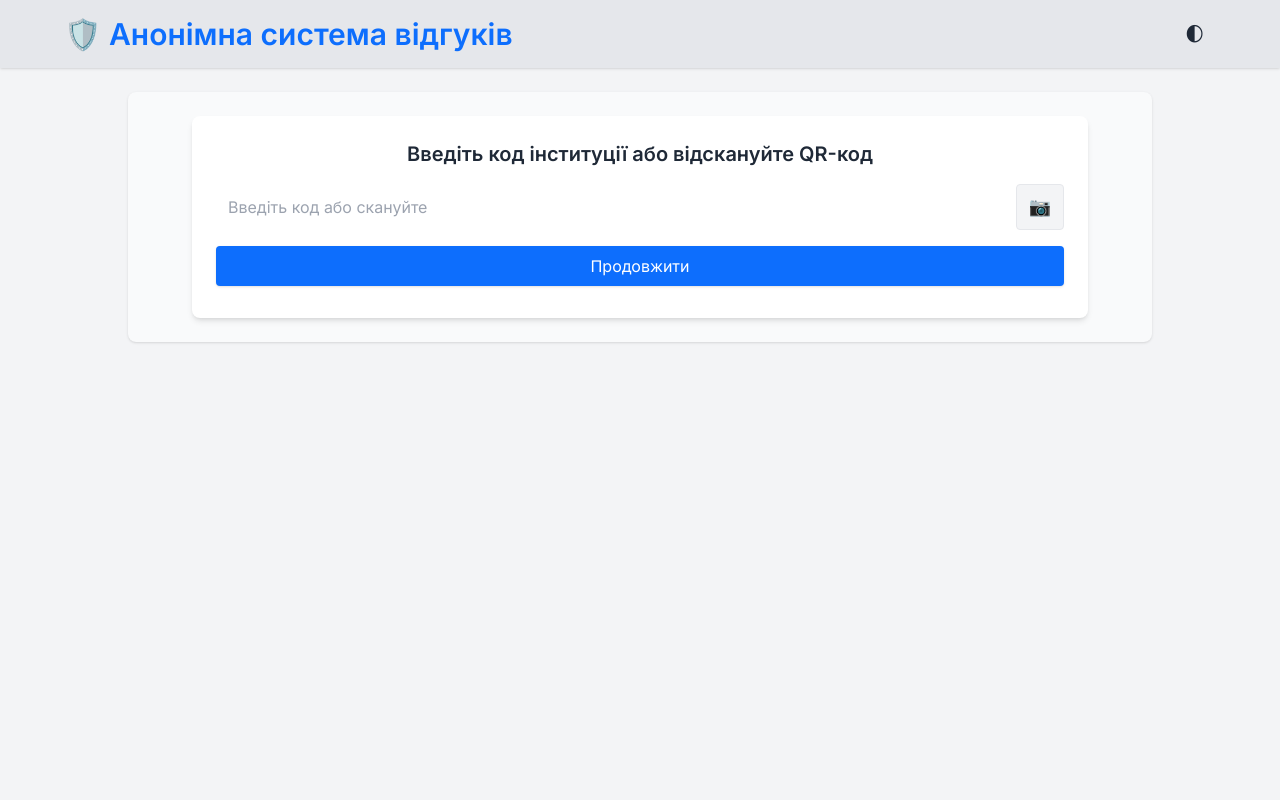
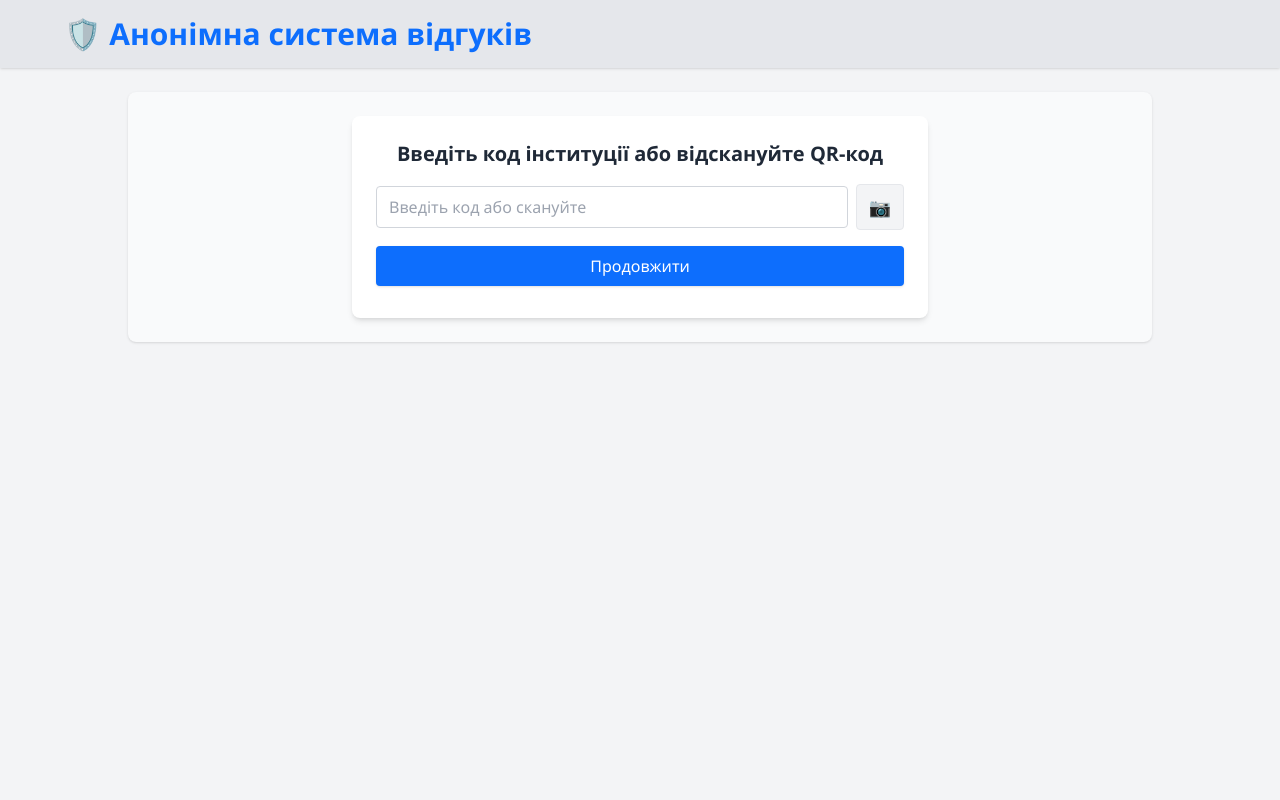
Before and after one commit to KhrystynaGit/anonymous_feedback_system, a FastAPI app: page / in a window 1280 px wide. Run offline with FastAPI, Linux system fonts and the light colour scheme; some libraries are stand-ins or nearby versions.

Commit message:
Revert input field styles to pre-theme state

```diff
--- a/app_templates/attachments_list.html
+++ b/app_templates/attachments_list.html
@@ -1,7 +1,7 @@
 {% extends "base.html" %}
 {% block title %}Файли{% endblock %}
 {% block content %}
-<div class="max-w-3xl mx-auto bg-white dark:bg-gray-700 p-6 rounded shadow">
+<div class="max-w-3xl mx-auto bg-white p-6 rounded shadow">
   <h2 class="text-xl font-semibold mb-4">Файли до відгуку {{ feedback_id }}</h2>
   {% if attachments %}
   <ul class="list-disc pl-5 space-y-1">
--- a/app_templates/base.html
+++ b/app_templates/base.html
@@ -7,73 +7,33 @@
   <script src="https://cdn.tailwindcss.com"></script>
   <script>
     tailwind.config = {
-      darkMode: 'class',
       theme: {
         extend: {
           colors: {
             primary: '#0d6efd',
-            'primary-dark': '#0a58ca',
             danger: '#dc3545',
             success: '#198754',
-            graylight: '#f8f9fa',
-            graydark: '#343a40'
+            graylight: '#f8f9fa'
           }
         }
       }
     }
   </script>
-  <link rel="preconnect" href="https://fonts.googleapis.com">
-  <link rel="preconnect" href="https://fonts.gstatic.com" crossorigin>
-  <link href="https://fonts.googleapis.com/css2?family=Inter:wght@400;600;700&display=swap" rel="stylesheet">
   <link rel="stylesheet" href="/static/style.css">
 </head>
-<body class="bg-gray-100 dark:bg-gray-800 min-h-screen text-gray-800 dark:text-gray-200 transition-colors duration-300">
+<body class="bg-gray-100 min-h-screen text-gray-800">
 
   <!-- Шапка -->
-  <header class="bg-gray-200 dark:bg-graydark shadow px-6 py-4 transition-colors duration-300">
+  <header class="bg-gray-200 shadow px-6 py-4">
     <div class="max-w-6xl mx-auto flex items-center justify-between">
       <a href="/" class="text-3xl font-semibold text-primary select-none hover:no-underline">🛡️ Анонімна система відгуків</a>
-      <button id="theme-toggle" class="text-xl px-3 py-1 rounded hover:bg-graylight dark:hover:bg-gray-700">🌓</button>
     </div>
   </header>
 
   <!-- Контент -->
-  <main class="max-w-5xl mx-auto px-4 py-6 mt-6 bg-gray-50 dark:bg-gray-700 rounded-lg shadow transition-colors duration-300">
+  <main class="max-w-5xl mx-auto px-4 py-6 mt-6 bg-gray-50 rounded-lg shadow">
     {% block content %}{% endblock %}
   </main>
 
-  <div id="toast" class="hidden fixed top-4 right-4 px-4 py-2 rounded shadow text-white"></div>
-
-  <script>
-    document.addEventListener('DOMContentLoaded', () => {
-      const htmlEl = document.documentElement;
-      if (localStorage.getItem('theme') === 'dark') {
-        htmlEl.classList.add('dark');
-      }
-      const toggle = document.getElementById('theme-toggle');
-      if (toggle) {
-        toggle.addEventListener('click', () => {
-          htmlEl.classList.toggle('dark');
-          localStorage.setItem('theme', htmlEl.classList.contains('dark') ? 'dark' : 'light');
-        });
-      }
-
-      const message = localStorage.getItem('toastMessage');
-      if (message) {
-        const type = localStorage.getItem('toastType');
-        const toast = document.getElementById('toast');
-        toast.textContent = message;
-        toast.classList.remove('hidden');
-        toast.classList.add(type === 'error' ? 'bg-danger' : 'bg-success');
-        setTimeout(() => {
-          toast.classList.add('hidden');
-          toast.classList.remove('bg-danger', 'bg-success');
-        }, 4000);
-        localStorage.removeItem('toastMessage');
-        localStorage.removeItem('toastType');
-      }
-    });
-  </script>
-
 </body>
 </html>
--- a/app_templates/code_input.html
+++ b/app_templates/code_input.html
@@ -3,13 +3,13 @@
 {% block title %}Введіть код інституції{% endblock %}
 
 {% block content %}
-<div class="max-w-4xl mx-auto bg-white dark:bg-gray-700 p-4 sm:p-6 rounded-lg shadow-md">
+<div class="max-w-xl mx-auto bg-white p-6 rounded-lg shadow-md">
   <h2 class="text-xl font-semibold mb-4 text-center">Введіть код інституції або відскануйте QR-код</h2>
 
   <form action="/enter_code" method="post" class="space-y-4">
     <div class="flex items-center gap-2">
       <input type="text" id="code-input" name="code"
-             class="form-input"
+             class="w-full border border-gray-300 rounded px-3 py-2 focus:outline-none focus:ring-2 focus:ring-primary"
              placeholder="Введіть код або скануйте" required autocomplete="off" />
       <button type="button" id="start-qr-scan-btn" title="Сканувати QR"
               class="px-3 py-2 border rounded bg-gray-100 hover:bg-gray-200 text-lg">📷</button>
--- a/app_templates/partials/add_institution_form.html
+++ b/app_templates/partials/add_institution_form.html
@@ -22,7 +22,7 @@
       name="official_name"
       id="official_name"
       required
-      class="form-input" />
+      class="w-full px-3 py-2 border border-gray-300 rounded focus:outline-none focus:ring-2 focus:ring-blue-500" />
   </div>
 
   <div class="flex justify-end gap-2">
--- a/app_templates/partials/feedbacks_table.html
+++ b/app_templates/partials/feedbacks_table.html
@@ -1,5 +1,5 @@
 <div id="feedbacks-table" class="overflow-x-auto">
-  <table class="table-fixed w-full bg-white dark:bg-gray-700 border border-gray-200 rounded shadow-sm" style="table-layout: fixed; word-break: break-word;">
+  <table class="table-fixed w-full bg-white border border-gray-200 rounded shadow-sm" style="table-layout: fixed; word-break: break-word;">
     <colgroup>
       <col class="w-[5%]" />
       <col class="w-[15%]" />
--- a/static/style.css
+++ b/static/style.css
@@ -1,5 +1,5 @@
 body {
-  font-family: "Inter", "Segoe UI", Tahoma, Geneva, Verdana, sans-serif;
+  font-family: "Segoe UI", Tahoma, Geneva, Verdana, sans-serif;
   background-color: #f9fafb;
 }
 
@@ -16,32 +16,3 @@ textarea {
   background-color: #f0f8ff;
   border-color: #0d6efd;
 }
-
-.form-input {
-  width: 100%;
-  border: none;
-  border-radius: 0.375rem;
-  padding: 0.5rem 0.75rem;
-  background-color: #fff;
-  color: #1f2937;
-  transition: background-color 0.3s, color 0.3s, border-color 0.3s, box-shadow 0.3s;
-}
-
-.form-input:focus {
-  outline: none;
-  box-shadow: 0 0 0 3px rgba(13, 110, 253, 0.5);
-}
-
-.dark .form-input {
-  background-color: #1f2937;
-  border: none;
-  color: #d1d5db;
-}
-
-.dark .form-input:focus {
-  box-shadow: 0 0 0 3px rgba(10, 88, 202, 0.5);
-}
-
-#toast {
-  z-index: 1000;
-}
```
Also changed, not shown: app_templates/admin.html (+5 -5 lines), app_templates/change_password.html (+4 -4 lines), app_templates/error.html (+8 -5 lines), app_templates/feedback_form.html (+4 -4 lines), app_templates/success.html (+12 -6 lines).
